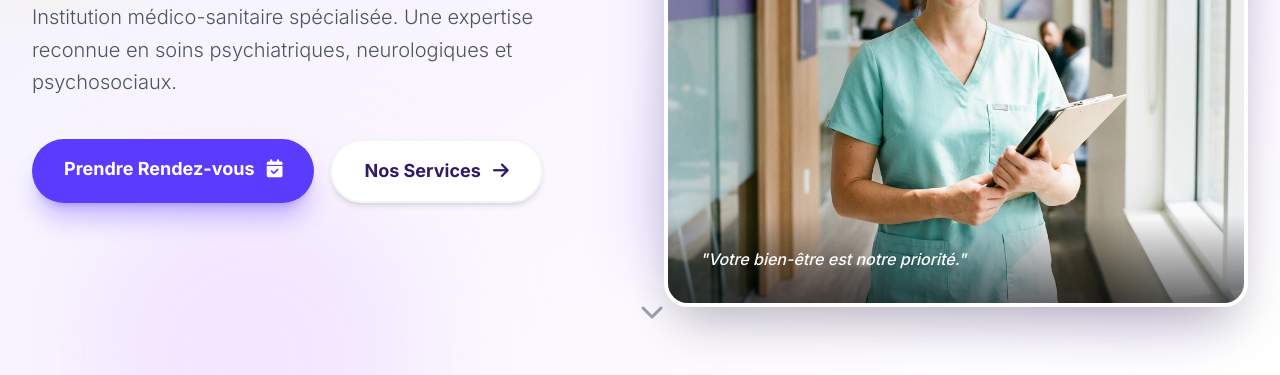
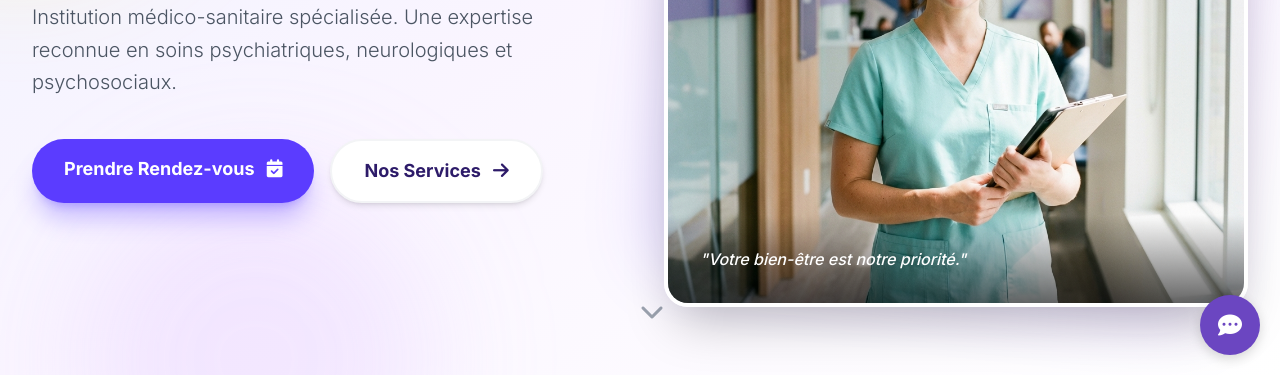
Before and after one commit to omgmk55/onyx, a website: page index.html in a window 1280 px wide. Shown: the part 425-800 px from the top of the page. Drawn offline with Linux system fonts and the light colour scheme.

Commit message:
Implement floating chatbot widget

```diff
--- a/apropos.html
+++ b/apropos.html
@@ -430,6 +430,8 @@
     </script>
     <!-- Auth Script -->
     <script src="js/auth.js"></script>
+    <!-- Chatbot -->
+    <script src="js/chatbot.js"></script>
 </body>
 
 </html>
--- a/index.html
+++ b/index.html
@@ -558,6 +558,8 @@
     </script>
     <!-- Auth Script -->
     <script src="js/auth.js"></script>
+    <!-- Chatbot -->
+    <script src="js/chatbot.js"></script>
 </body>
 
 </html>
--- /dev/null
+++ b/js/chatbot.js
@@ -0,0 +1,257 @@
+// Chatbot Logic
+document.addEventListener('DOMContentLoaded', () => {
+    // 1. Inject Styles
+    const style = document.createElement('style');
+    style.innerHTML = `
+        .chat-widget {
+            position: fixed;
+            bottom: 20px;
+            right: 20px;
+            z-index: 9999;
+            font-family: 'Inter', sans-serif;
+        }
+        .chat-btn {
+            width: 60px;
+            height: 60px;
+            border-radius: 50%;
+            background: #6B46C1; /* Primary Purple */
+            color: white;
+            border: none;
+            cursor: pointer;
+            box-shadow: 0 4px 12px rgba(0,0,0,0.15);
+            transition: transform 0.3s ease, background 0.3s;
+            display: flex;
+            align-items: center;
+            justify-content: center;
+            font-size: 24px;
+        }
+        .chat-btn:hover {
+            transform: scale(1.1);
+            background: #553C9A;
+        }
+        .chat-window {
+            position: absolute;
+            bottom: 80px;
+            right: 0;
+            width: 350px;
+            height: 500px;
+            background: white;
+            border-radius: 20px;
+            box-shadow: 0 5px 20px rgba(0,0,0,0.15);
+            display: flex;
+            flex-direction: column;
+            overflow: hidden;
+            opacity: 0;
+            pointer-events: none;
+            transform: translateY(20px);
+            transition: all 0.3s ease;
+            border: 1px solid #E2E8F0;
+        }
+        .chat-window.active {
+            opacity: 1;
+            pointer-events: all;
+            transform: translateY(0);
+        }
+        .chat-header {
+            background: linear-gradient(135deg, #6B46C1, #805AD5);
+            padding: 20px;
+            color: white;
+            display: flex;
+            justify-content: space-between;
+            align-items: center;
+        }
+        .chat-close {
+            background: none;
+            border: none;
+            color: white;
+            cursor: pointer;
+            font-size: 18px;
+        }
+        .chat-messages {
+            flex: 1;
+            padding: 20px;
+            overflow-y: auto;
+            background: #F7FAFC;
+        }
+        .message {
+            margin-bottom: 15px;
+            max-width: 80%;
+            padding: 12px 16px;
+            border-radius: 12px;
+            font-size: 14px;
+            line-height: 1.4;
+        }
+        .bot {
+            background: white;
+            color: #2D3748;
+            border-top-left-radius: 2px;
+            box-shadow: 0 1px 2px rgba(0,0,0,0.05);
+            align-self: flex-start;
+        }
+        .user {
+            background: #6B46C1;
+            color: white;
+            border-top-right-radius: 2px;
+            align-self: flex-end;
+            margin-left: auto;
+        }
+        .chat-input-area {
+            padding: 15px;
+            background: white;
+            border-top: 1px solid #E2E8F0;
+            display: flex;
+            gap: 10px;
+        }
+        .chat-input {
+            flex: 1;
+            padding: 10px 15px;
+            border: 1px solid #E2E8F0;
+            border-radius: 25px;
+            outline: none;
+            font-size: 14px;
+        }
+        .chat-input:focus {
+            border-color: #6B46C1;
+        }
+        .chat-send {
+            background: #6B46C1;
+            color: white;
+            border: none;
+            width: 40px;
+            height: 40px;
+            border-radius: 50%;
+            cursor: pointer;
+            display: flex;
+            align-items: center;
+            justify-content: center;
+            transition: background 0.2s;
+        }
+        .chat-send:hover {
+            background: #553C9A;
+        }
+
+        /* Mobile responsive */
+        @media (max-width: 480px) {
+            .chat-window {
+                width: calc(100vw - 40px);
+                height: 60vh;
+            }
+        }
+    `;
+    document.head.appendChild(style);
+
+    // 2. Inject Components
+    const widget = document.createElement('div');
+    widget.className = 'chat-widget';
+    widget.innerHTML = `
+        <div class="chat-window">
+            <div class="chat-header">
+                <div class="flex items-center gap-3">
+                    <div class="w-10 h-10 bg-white/20 rounded-full flex items-center justify-center">
+                        <i class="fa-solid fa-robot text-lg"></i>
+                    </div>
+                    <div>
+                        <h4 class="font-bold text-sm">Assistant Onyx</h4>
+                        <span class="text-xs text-green-200 flex items-center gap-1">
+                            <span class="w-2 h-2 bg-green-400 rounded-full"></span> En ligne
+                        </span>
+                    </div>
+                </div>
+                <button class="chat-close"><i class="fa-solid fa-times"></i></button>
+            </div>
+            <div class="chat-messages" id="chatMessages">
+                <!-- Welcome Message -->
+                <div class="message bot">
+                    Bonjour ! 👋<br>Je suis l'assistant virtuel de la Clinique Onyx. Comment puis-je vous aider aujourd'hui ?
+                </div>
+            </div>
+            <form class="chat-input-area" id="chatForm">
+                <input type="text" class="chat-input" placeholder="Posez votre question..." id="userInput" autocomplete="off">
+                <button type="submit" class="chat-send">
+                    <i class="fa-solid fa-paper-plane text-sm"></i>
+                </button>
+            </form>
+        </div>
+        <button class="chat-btn">
+            <i class="fa-solid fa-comment-dots"></i>
+        </button>
+    `;
+    document.body.appendChild(widget);
+
+    // 3. Variables
+    const chatBtn = widget.querySelector('.chat-btn');
+    const chatWindow = widget.querySelector('.chat-window');
+    const closeBtn = widget.querySelector('.chat-close');
+    const chatForm = document.getElementById('chatForm');
+    const userInput = document.getElementById('userInput');
+    const messagesContainer = document.getElementById('chatMessages');
+
+    // 4. Toggle Chat
+    function toggleChat() {
+        chatWindow.classList.toggle('active');
+        const icon = chatWindow.classList.contains('active') ? 'fa-times' : 'fa-comment-dots';
+        // Only change main button icon if we want to, but keep it simple for now
+    }
+
+    chatBtn.addEventListener('click', toggleChat);
+    closeBtn.addEventListener('click', toggleChat);
+
+    // 5. Logic
+    function addMessage(text, sender) {
+        const div = document.createElement('div');
+        div.className = `message ${sender}`;
+        div.innerHTML = text;
+        messagesContainer.appendChild(div);
+        messagesContainer.scrollTop = messagesContainer.scrollHeight;
+    }
+
+    function getBotResponse(text) {
+        text = text.toLowerCase();
+
+        if (text.includes('bonjour') || text.includes('salut') || text.includes('hello')) {
+            return "Bonjour ! Comment allez-vous ? 😊";
+        }
+
+        if (text.includes('horaire') || text.includes('heure') || text.includes('ouverture')) {
+            return "Nos bureaux sont ouverts tous les jours de <strong>07h00 à 19h00</strong>. Les urgences sont assurées <strong>24h/24</strong>. 🕒";
+        }
+
+        if (text.includes('adresse') || text.includes('localisation') || text.includes('où')) {
+            return "Nous sommes situés :<br>📍 <strong>Avenue Fermier no 5, Boulevard Lumumba</strong><br>(Arrêt Banunu, Pont Matete)";
+        }
+
+        if (text.includes('contact') || text.includes('téléphone') || text.includes('tel')) {
+            return "Vous pouvez nous joindre au :<br>📞 <a href='tel:0813376119' class='text-primary underline font-bold'>081 33 76 119</a><br>📞 <a href='tel:0814064939' class='text-primary underline font-bold'>081 406 49 39</a>";
+        }
+
+        if (text.includes('rdv') || text.includes('rendez-vous')) {
+            return "Pour prendre rendez-vous, le plus simple est de nous appeler ou de passer par la page <a href='contact.html' class='text-primary underline font-bold'>Contact</a>.";
+        }
+
+        if (text.includes('soin') || text.includes('service') || text.includes('traitement')) {
+            return "Nous proposons des soins en :<br>• Psychiatrie<br>• Neurologie<br>• Psychothérapie<br>• Hébergement et réhabilitation.<br><br>Consultez notre page <a href='services.html' class='text-primary underline font-bold'>Services</a> pour plus de détails.";
+        }
+
+        if (text.includes('merci')) {
+            return "Je vous en prie ! N'hésitez pas si vous avez d'autres questions. ✨";
+        }
+
+        return "Je ne suis pas sûr de comprendre. 🤔<br>Pour une réponse précise, n'hésitez pas à nous appeler directement au <strong>081 33 76 119</strong>.";
+    }
+
+    chatForm.addEventListener('submit', (e) => {
+        e.preventDefault();
+        const text = userInput.value.trim();
+        if (!text) return;
+
+        // User message
+        addMessage(text, 'user');
+        userInput.value = '';
+
+        // Bot typing simulation (optional, instantaneous for now)
+        setTimeout(() => {
+            const response = getBotResponse(text);
+            addMessage(response, 'bot');
+        }, 500);
+    });
+});
```
Also changed, not shown: contact.html (+2 -0 lines), services.html (+2 -0 lines), css/style.css.
